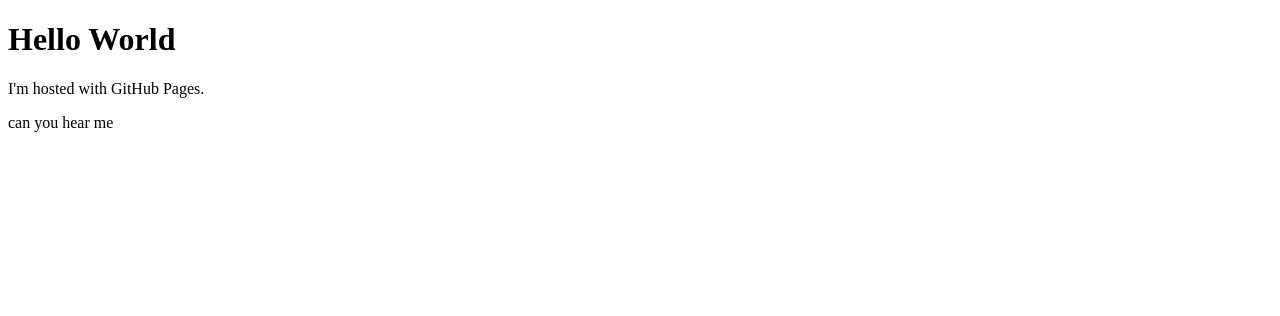
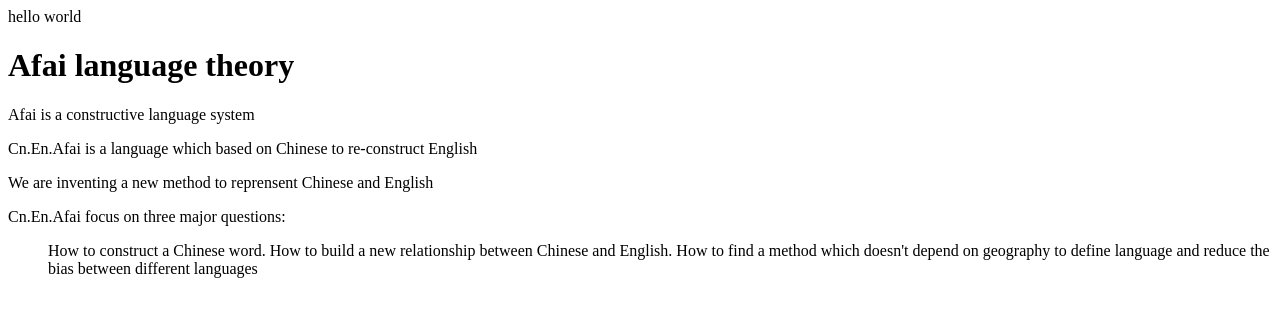
Before and after one commit to Heenoeixearl/hello_Afai, a plain HTML site: page index.html in a window 1280 px wide. Drawn offline with Linux system fonts and the light colour scheme.

Commit message:
Update index.html
afai system , first pubulic

```diff
--- a/index.html
+++ b/index.html
@@ -1,8 +1,27 @@
 <!DOCTYPE html>
 <html>
+
+<head>
+    <title>git hello</title>
+
 <body>
-<h1>Hello World</h1>
-<p>I'm hosted with GitHub Pages.</p>
-  <p>can you hear me</p>
+    hello world
+    <h1>Afai language theory</h1>
+    <div>
+        <p>Afai is a constructive language system</p>
+        <P>Cn.En.Afai is a language which based on Chinese to re-construct English</P>
+        <P>We are inventing a new method to reprensent Chinese and English</P>
+        <p>Cn.En.Afai focus on three major questions:</p>
+        <ul>
+            <ls>How to construct a Chinese word.</ls>
+            <ls>How to build a new relationship between Chinese and English.</ls>
+            <ls>How to find a method which doesn't depend on geography to define language and reduce the bias between
+                different languages</ls>
+        </ul>
+
+    </div>
+
 </body>
+</head>
+
 </html>
```
